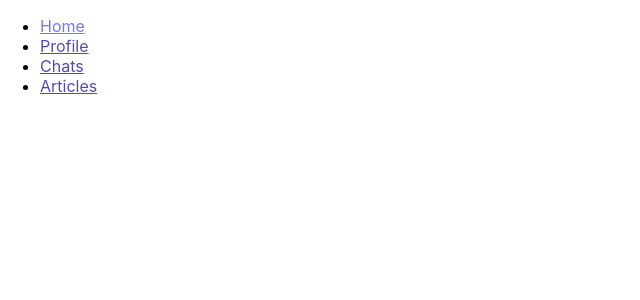
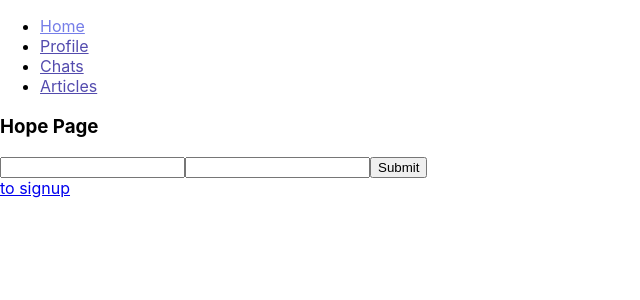
Before and after one commit to LanZie7/gb-react-msnger, a React (Create React App) app: page / in a window 1280 px wide. Shown: the top 300 px of the page, without its empty margins (0-640 px from the left). Built offline with nearby package versions, Linux system fonts and the light colour scheme.

Commit message:
[fix] Private- and PublicRoute

```diff
--- a/src/components/PrivateRoute/PrivateRoute.js
+++ b/src/components/PrivateRoute/PrivateRoute.js
@@ -1,5 +1,5 @@
 import {Navigate, Outlet} from "react-router";
 
 export const PrivateRoute = ({ authed }) => (
-  !authed ? <Outlet /> : <Navigate to="/profile" replace />
+  authed ? <Outlet /> : <Navigate to="/profile" replace />
 )
--- a/src/components/PublicRoute/PublicRoute.js
+++ b/src/components/PublicRoute/PublicRoute.js
@@ -1,5 +1,5 @@
 import {Navigate, Outlet} from "react-router";
 
 export const PublicRoute = ({ authed }) => (
-  authed ? <Outlet /> : <Navigate to="/" replace />
+  !authed ? <Outlet /> : <Navigate to="/" replace />
 )
```
